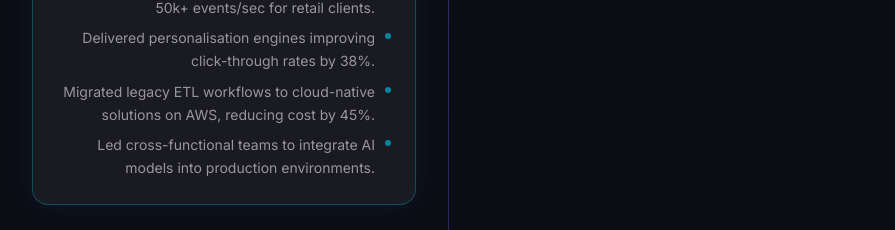
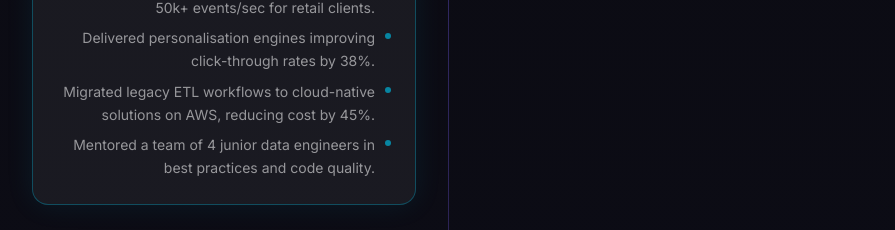
Before and after one commit to ITSXolved/profile, a Next.js app: page / in a window 1280 px wide. Shown: the part 4400-4630 px from the top of the page, without its empty margins (192-1087 px from the left). Built offline with nearby package versions, Linux system fonts and the light colour scheme.

Commit message:
fix: align experience bullet points exactly with resume

```diff
--- a/data/index.ts
+++ b/data/index.ts
@@ -145,7 +145,7 @@ export const experience: ExperienceItem[] = [
       "Designed real-time analytics pipelines handling 50k+ events/sec for retail clients.",
       "Delivered personalisation engines improving click-through rates by 38%.",
       "Migrated legacy ETL workflows to cloud-native solutions on AWS, reducing cost by 45%.",
-      "Led cross-functional teams to integrate AI models into production environments.",
+      "Mentored a team of 4 junior data engineers in best practices and code quality.",
     ],
   },
   {
```
